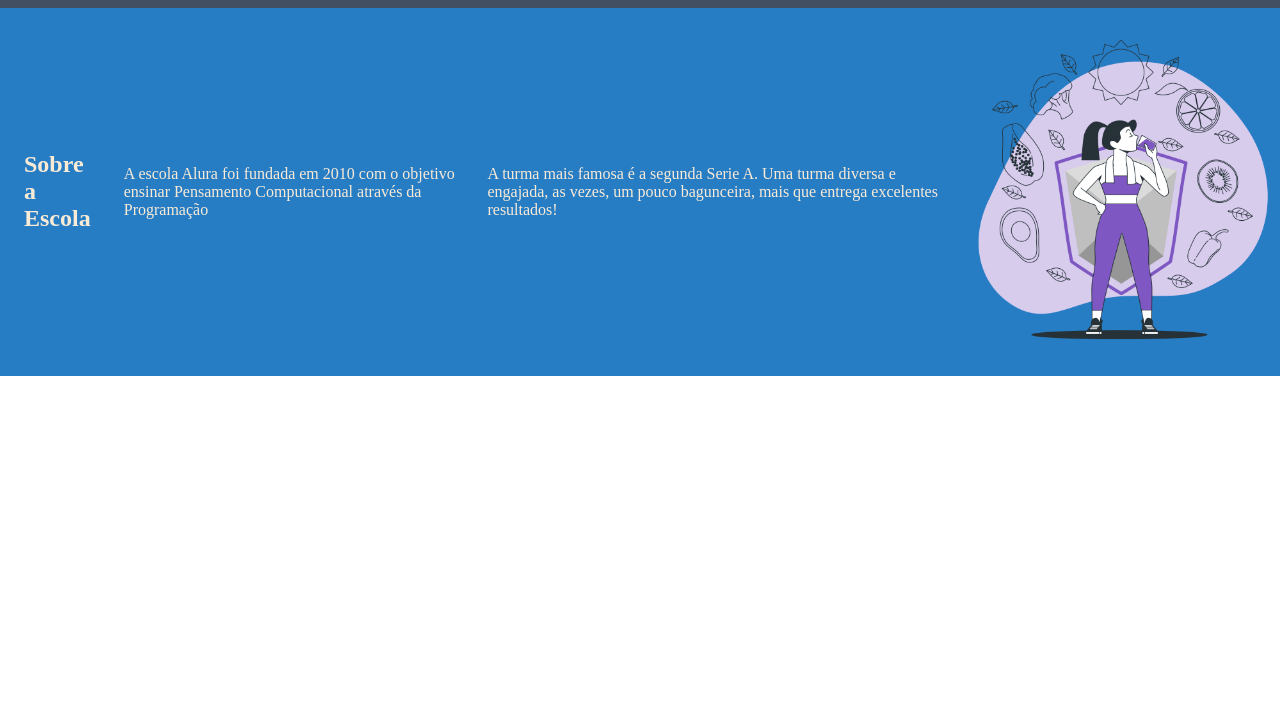
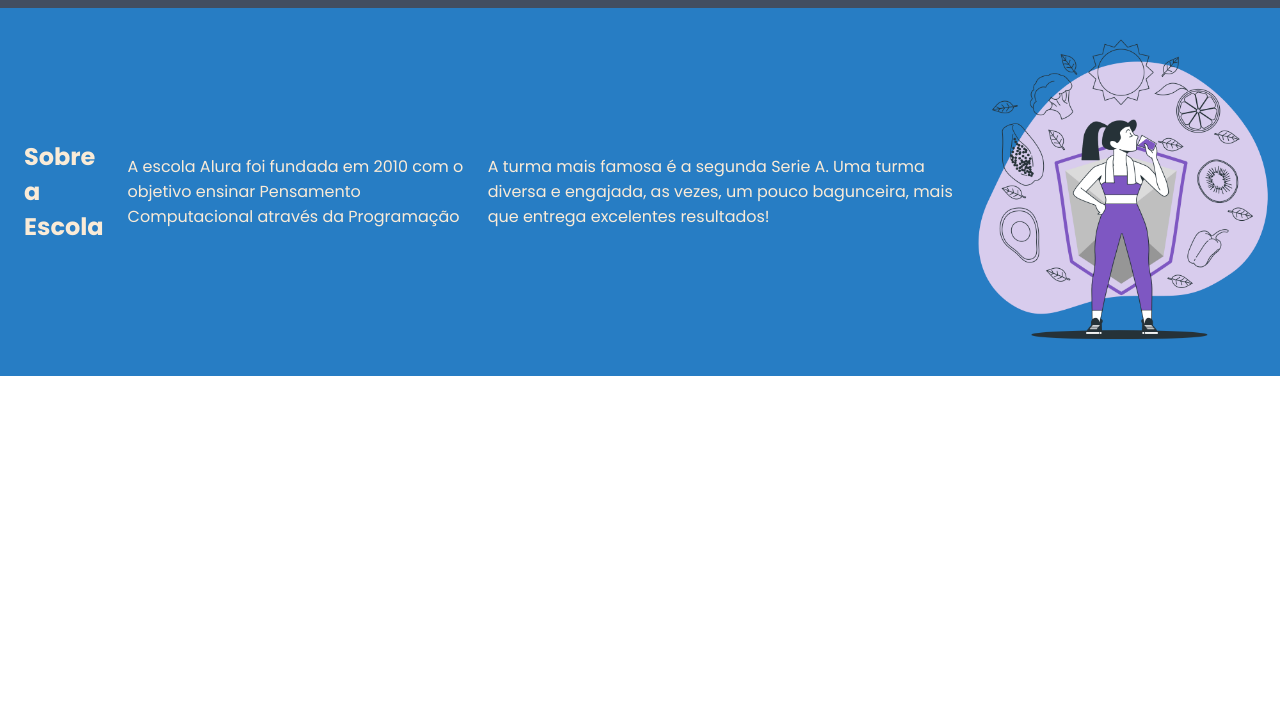
Before and after one commit to isabellecruzz/site-turma-criativa, a plain HTML site: page index.html in a window 1280 px wide. Shown: the part 99-800 px from the top of the page. Drawn offline with Linux system fonts and the light colour scheme.

Commit message:
Add files via upload

```diff
--- a/index.html
+++ b/index.html
@@ -5,6 +5,9 @@
     <meta name="viewport" content="width=device-width, initial-scale=1.0">
     <title>Document</title>
     <link rel="stylesheet" href="style.css">
+    <link rel="preconnect" href="https://fonts.googleapis.com">
+<link rel="preconnect" href="https://fonts.gstatic.com" crossorigin>
+<link href="https://fonts.googleapis.com/css2?family=Poppins:ital,wght@0,100;0,200;0,300;0,400;0,500;0,600;0,700;0,800;0,900;1,100;1,200;1,300;1,400;1,500;1,600;1,700;1,800;1,900&display=swap" rel="stylesheet">
 </head>
 <body>
     <header class="cabecalho">
--- a/style.css
+++ b/style.css
@@ -1,6 +1,7 @@
 *{
     margin: 0;
     padding: 0;
+    font-family: "poppins";
 }
 
 .cabecalho {
```
